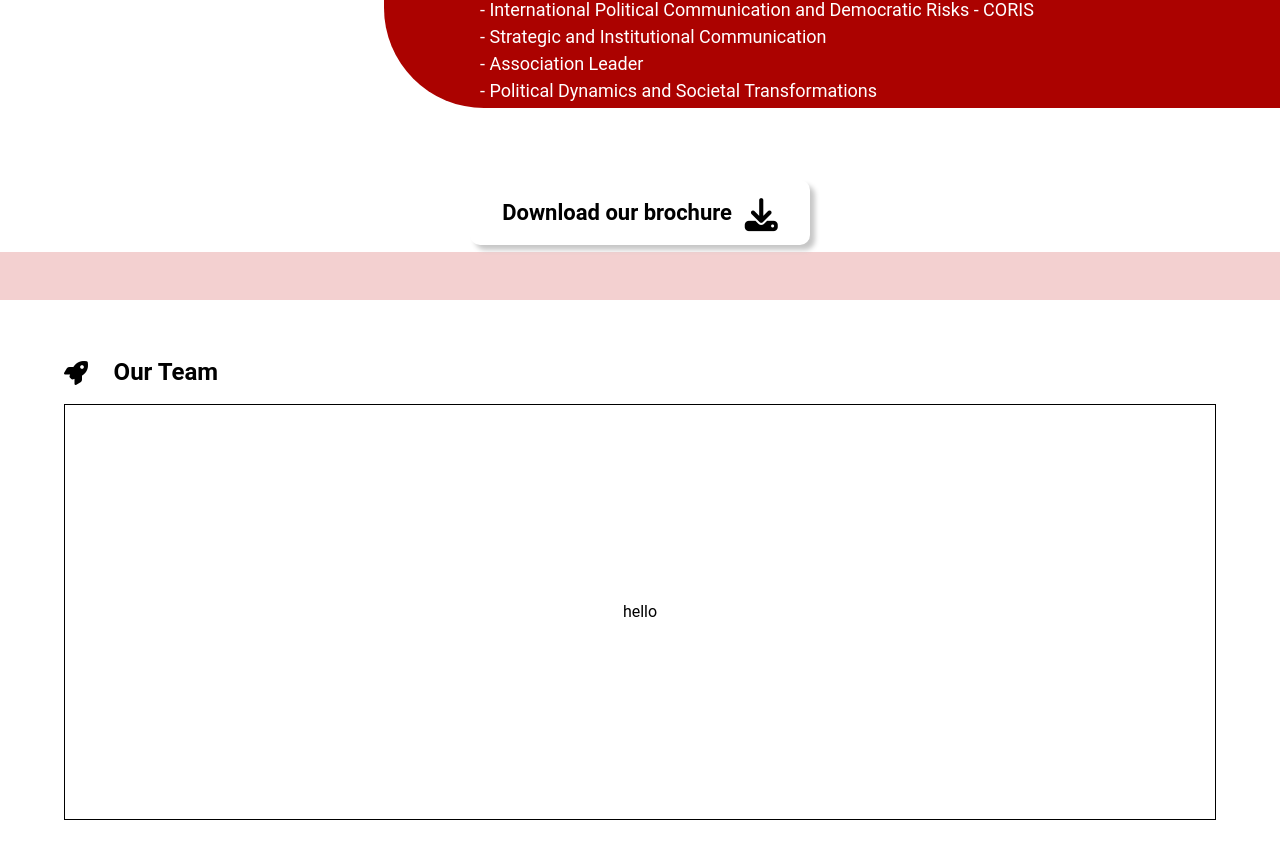
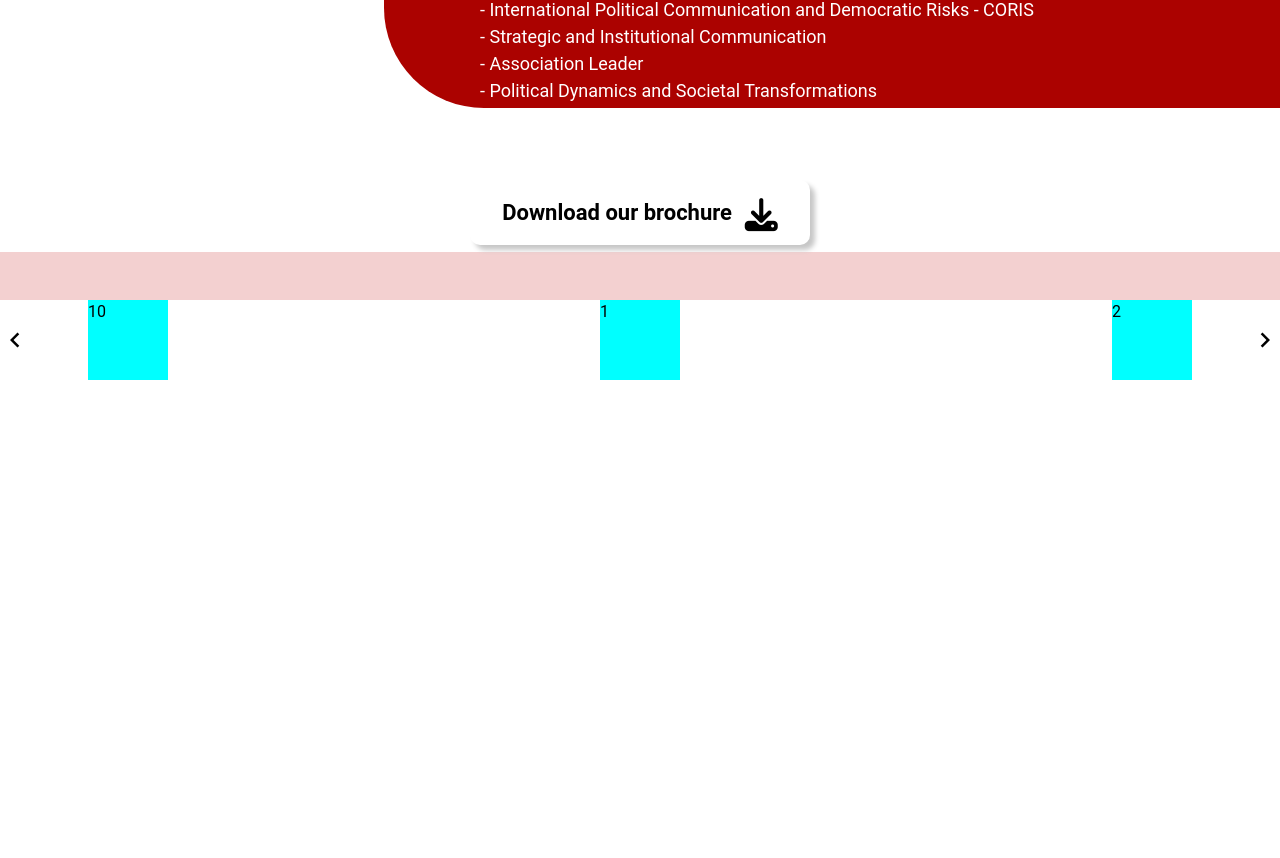
Before and after one commit to Thibaud-M326/SpxConseil-Dev, a Vue app: page / in a window 1280 px wide. Shown: the part 1140-1998 px from the top of the page. After the commit the page ends 1760 px from the top, so only its background shows below. Built offline with nearby package versions, Linux system fonts and the light colour scheme.

Commit message:
vue3-carousel library addded

```diff
--- a/package.json
+++ b/package.json
@@ -16,6 +16,7 @@
     "vue": "^3.3.10",
     "vue-i18n": "^9.8.0",
     "vue-router": "^4.2.5",
+    "vue3-carousel": "^0.3.1",
     "vuetify": "^3.4.5"
   },
   "devDependencies": {
--- a/src/components/teamComp.vue
+++ b/src/components/teamComp.vue
@@ -1,70 +1,41 @@
 <template>
-    <div id="teamCompDiv">
-        <div id="teamDiv">
-            <div id="titleDiv">
-                <v-icon icon="fas fa-rocket" />
-                <h2>
-                    {{ $t('team.ourTeam') }}
-                </h2>
-            </div>
-            <div id="carouselDiv">
-                hello
-            </div>
-        </div>
-    </div>
+  <Carousel :items-to-show="2.5" :wrap-around="true">
+    <Slide v-for="slide in 10" :key="slide">
+      <div class="carousel__item">{{ slide }}</div>
+    </Slide>
 
-
+    <template #addons>
+      <Navigation />
+    </template>
+  </Carousel>
+  <div id="idDiv">
+  </div>
 </template>
 
 <script lang="ts">
-import TeamCard from '../components/team/teamCardComp.vue'
+import { defineComponent } from 'vue'
+import { Carousel, Navigation, Slide } from 'vue3-carousel'
 
-export default {
-    components: {
-        TeamCard
-    },
-    data() {
-        return {
-            slides: [
-                '1',
-                '2',
-                '3',
-            ]
-        }
-    }
-}
+import 'vue3-carousel/dist/carousel.css'
+
+export default defineComponent({
+  name: 'WrapAround',
+  components: {
+    Carousel,
+    Slide,
+    Navigation,
+  },
+})
 </script>
 
 <style scoped>
-
-#teamCompDiv {
-    display: flex;
-    justify-content: center;
-    align-items: center;
-    height: 70vh;
+.carousel__item {
+    height: 10vh;
+    width: 10vh;
+    background-color: aqua;
 }
 
-#teamDiv {
-    width: 90vw;
-    height: 60vh;
+#idDiv {
+    height: 30vh;
 }
-
-#titleDiv {
-    display: flex;
-    align-items: center;
-    height: 8vh;
-}
-
-h2 {
-    margin-left: 2vw;
-}
-
-#carouselDiv {
-    display: flex;
-    height: 52vh;
-    justify-content: center;
-    align-items: center;
-    border: 1px solid black;
-}
-
 </style>
```
Also changed, not shown: src/components/teamComp copy.vue (added, +69 -0 lines), 1 other file (tests, documents, lock files or other folders).
